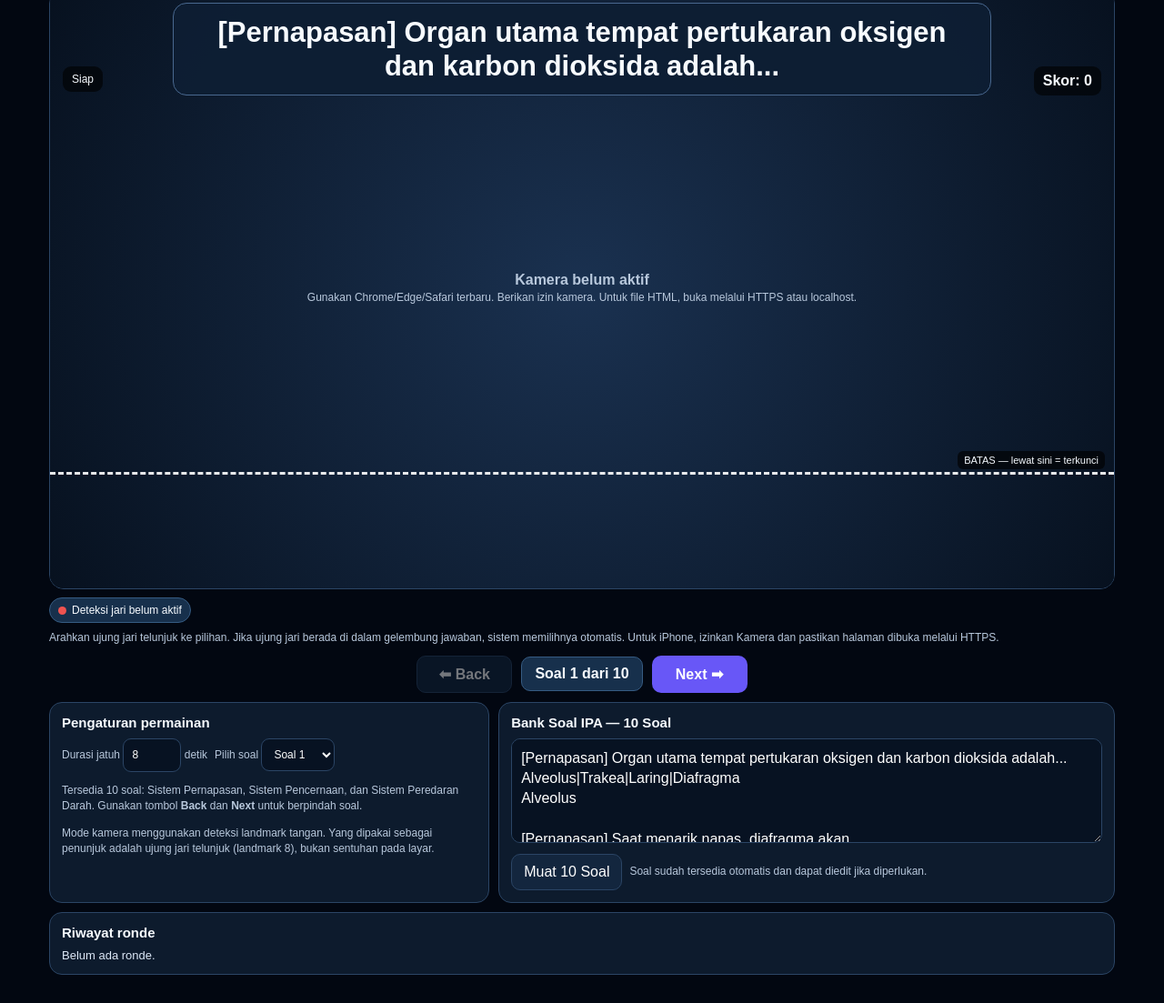
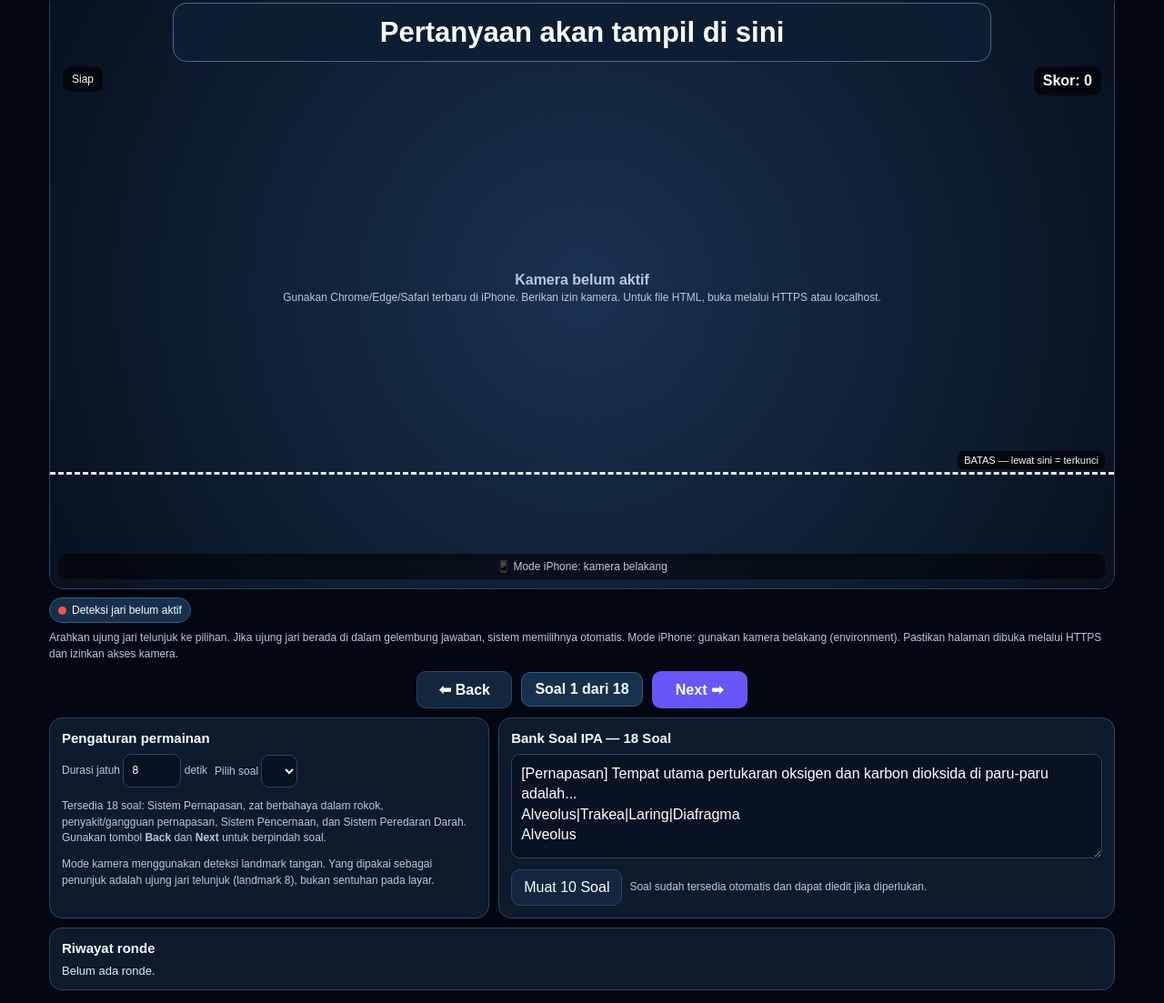
Before and after one commit to bertransnault-jpg/quiz2-ipa-smp2-belang, a plain HTML site: page index.html in a window 1280 px wide. Shown: the part 77-1180 px from the top of the page at 91% size. Drawn offline with Linux system fonts and the light colour scheme.

Commit message:
Update index.html

```diff
--- a/index.html
+++ b/index.html
@@ -64,7 +64,7 @@
       <small>SMP Negeri 2 Belang • Created EAT-4_2025</small>
     </div>
     <div class="controls">
-      <button id="cameraBtn" class="primary">📷 Aktifkan Kamera</button>
+      <button id="cameraBtn" class="primary">📷 Aktifkan Kamera Belakang</button>
       <button id="handBtn">☝️ Aktifkan Deteksi Jari</button>
       <button id="startBtn" class="good">▶ Mulai Ronde</button>
       <button id="pauseBtn">⏸ Jeda</button>
@@ -76,8 +76,8 @@
     <div class="stage" id="stage">
       <video id="video" autoplay playsinline webkit-playsinline muted></video>
       <canvas id="handCanvas"></canvas>
-      <div class="camOff" id="camOff">
-        <div><strong>Kamera belum aktif</strong><br><span class="small">Gunakan Chrome/Edge/Safari terbaru. Berikan izin kamera. Untuk file HTML, buka melalui HTTPS atau localhost.</span></div>
+      <div class="camOff" id="camOff"><div style="position:absolute;bottom:10px;left:10px;right:10px;z-index:8;background:rgba(0,0,0,.55);padding:7px;border-radius:8px;font-size:12px">📱 Mode iPhone: kamera belakang</div>
+        <div><strong>Kamera belum aktif</strong><br><span class="small">Gunakan Chrome/Edge/Safari terbaru di iPhone. Berikan izin kamera. Untuk file HTML, buka melalui HTTPS atau localhost.</span></div>
       </div>
       <div class="question" id="question">Pertanyaan akan tampil di sini</div>
       <div class="status" id="status">Siap</div>
@@ -90,12 +90,12 @@
 
   <div class="row" style="margin-top:9px">
     <span class="handBadge"><span class="dot" id="handDot"></span><span id="handState">Deteksi jari belum aktif</span></span>
-    <span class="small">Arahkan ujung jari telunjuk ke pilihan. Jika ujung jari berada di dalam gelembung jawaban, sistem memilihnya otomatis. Untuk iPhone, izinkan Kamera dan pastikan halaman dibuka melalui HTTPS.</span>
+    <span class="small">Arahkan ujung jari telunjuk ke pilihan. Jika ujung jari berada di dalam gelembung jawaban, sistem memilihnya otomatis. Mode iPhone: gunakan kamera belakang (environment). Pastikan halaman dibuka melalui HTTPS dan izinkan akses kamera.</span>
   </div>
 
   <div class="navQuestions">
     <button id="backBtn">⬅ Back</button>
-    <span class="questionCounter" id="questionCounter">Soal 1 dari 10</span>
+    <span class="questionCounter" id="questionCounter">Soal 1 dari 18</span>
     <button id="nextBtn" class="primary">Next ➡</button>
   </div>
 
@@ -110,13 +110,13 @@
           <select id="questionSelect"></select>
         </label>
       </div>
-      <p class="small">Tersedia 10 soal: Sistem Pernapasan, Sistem Pencernaan, dan Sistem Peredaran Darah. Gunakan tombol <b>Back</b> dan <b>Next</b> untuk berpindah soal.</p>
+      <p class="small">Tersedia 18 soal: Sistem Pernapasan, zat berbahaya dalam rokok, penyakit/gangguan pernapasan, Sistem Pencernaan, dan Sistem Peredaran Darah. Gunakan tombol <b>Back</b> dan <b>Next</b> untuk berpindah soal.</p>
       <p class="small">Mode kamera menggunakan deteksi landmark tangan. Yang dipakai sebagai penunjuk adalah ujung jari telunjuk (landmark 8), bukan sentuhan pada layar.</p>
     </section>
 
     <section class="panel">
-      <h3>Bank Soal IPA — 10 Soal</h3>
-      <textarea id="bank">[Pernapasan] Organ utama tempat pertukaran oksigen dan karbon dioksida adalah...
+      <h3>Bank Soal IPA — 18 Soal</h3>
+      <textarea id="bank">[Pernapasan] Tempat utama pertukaran oksigen dan karbon dioksida di paru-paru adalah...
 Alveolus|Trakea|Laring|Diafragma
 Alveolus
 
@@ -124,9 +124,45 @@
 Berkontraksi dan mendatar|Relaksasi dan melengkung|Berhenti bergerak|Mengecilkan rongga dada
 Berkontraksi dan mendatar
 
-[Pernapasan] Gas yang dibutuhkan tubuh dalam proses pernapasan adalah...
-Oksigen|Karbon dioksida|Nitrogen|Uap air
-Oksigen
+[Pernapasan] Urutan jalannya udara yang benar setelah udara masuk melalui hidung adalah...
+Faring → laring → trakea → bronkus → bronkiolus → alveolus|Laring → faring → trakea → alveolus → bronkus|Trakea → faring → laring → alveolus → bronkus|Faring → trakea → laring → bronkus → alveolus
+Faring → laring → trakea → bronkus → bronkiolus → alveolus
+
+[Pernapasan] Fungsi rambut hidung dan lendir pada rongga hidung adalah...
+Menyaring debu dan kotoran dari udara|Menghasilkan oksigen|Memompa darah|Mencerna makanan
+Menyaring debu dan kotoran dari udara
+
+[Pernapasan] Ketika menghembuskan napas secara normal, diafragma cenderung...
+Relaksasi dan melengkung ke atas|Berkontraksi dan mendatar|Menebal dan memanjang|Tidak bergerak sama sekali
+Relaksasi dan melengkung ke atas
+
+[Rokok] Zat dalam asap rokok yang dapat mengikat hemoglobin sehingga mengurangi kemampuan darah membawa oksigen adalah...
+Karbon monoksida|Nikotin|Tar|Kafein
+Karbon monoksida
+
+[Rokok] Zat dalam rokok yang menyebabkan ketergantungan atau kecanduan adalah...
+Nikotin|Karbon monoksida|Tar|Air
+Nikotin
+
+[Rokok] Tar dalam asap rokok terutama berkaitan dengan...
+Endapan zat berbahaya yang dapat merusak jaringan paru-paru|Menambah kadar oksigen darah|Membantu kerja alveolus|Menguatkan otot diafragma
+Endapan zat berbahaya yang dapat merusak jaringan paru-paru
+
+[Penyakit Pernapasan] Penyakit yang ditandai penyempitan dan peradangan saluran pernapasan sehingga dapat menyebabkan sesak dan mengi adalah...
+Asma|Gastritis|Anemia|Hipertensi
+Asma
+
+[Penyakit Pernapasan] Kerusakan alveolus secara bertahap yang dapat menyebabkan kesulitan bernapas merupakan ciri penyakit...
+Emfisema|Diare|Maag|Anemia
+Emfisema
+
+[Penyakit Pernapasan] Peradangan pada bronkus yang dapat menyebabkan batuk dan produksi lendir berlebih disebut...
+Bronkitis|Sinusitis|Gastritis|Artritis
+Bronkitis
+
+[Penyakit Pernapasan] Kebiasaan merokok dapat meningkatkan risiko gangguan pada sistem pernapasan karena...
+Asap rokok membawa berbagai zat berbahaya yang dapat merusak saluran dan jaringan paru-paru|Rokok menambah oksigen ke alveolus|Nikotin memperbesar alveolus|Tar membantu membersihkan paru-paru
+Asap rokok membawa berbagai zat berbahaya yang dapat merusak saluran dan jaringan paru-paru
 
 [Pencernaan] Organ yang berfungsi utama menyerap sari-sari makanan adalah...
 Usus halus|Usus besar|Lambung|Kerongkongan
@@ -150,11 +186,7 @@
 
 [Peredaran Darah] Sel darah yang berfungsi mengangkut oksigen adalah...
 Sel darah merah|Sel darah putih|Keping darah|Plasma darah
-Sel darah merah
-
-[Peredaran Darah] Bagian darah yang berperan dalam proses pembekuan darah adalah...
-Keping darah (trombosit)|Sel darah merah|Sel darah putih|Plasma darah
-Keping darah (trombosit)</textarea>
+Sel darah merah</textarea>
       <div class="row" style="margin-top:8px"><button id="loadBtn">Muat 10 Soal</button><span class="small">Soal sudah tersedia otomatis dan dapat diedit jika diperlukan.</span></div>
     </section>
   </div>
@@ -209,16 +241,50 @@
 function log(s){if(logEl.textContent==='Belum ada ronde.')logEl.textContent='';const d=document.createElement('div');d.textContent=s;logEl.prepend(d)}
 function clearChoices(){active.forEach(o=>o.el.remove());active=[];detectedChoice=null}
 async function toggleCamera(){
- if(stream){stream.getTracks().forEach(t=>t.stop());stream=null;video.srcObject=null;camOff.style.display='grid';cameraBtn.textContent='📷 Aktifkan Kamera';status('Kamera dimatikan');stopHandLoop();return}
- if(!navigator.mediaDevices?.getUserMedia){alert('Browser tidak mendukung kamera.');return}
+  if(stream){
+    stream.getTracks().forEach(t=>t.stop());
+    stream=null;
+    video.srcObject=null;
+    camOff.style.display='grid';
+    cameraBtn.textContent='📷 Aktifkan Kamera Belakang';
+    status('Kamera belakang dimatikan');
+    stopHandLoop();
+    return;
+  }
+  if(!navigator.mediaDevices?.getUserMedia){
+    alert('Browser tidak mendukung kamera.');
+    return;
+  }
+  try{
     try{
       stream=await navigator.mediaDevices.getUserMedia({
         video:{
-    facingMode:{ideal:'user'},
+          facingMode:{exact:'environment'},
           width:{ideal:1280},
           height:{ideal:720}
         },
         audio:false
+      });
+    }catch(rearError){
+      console.warn('Kamera belakang exact gagal, mencoba environment ideal:',rearError);
+      stream=await navigator.mediaDevices.getUserMedia({
+        video:{
+          facingMode:{ideal:'environment'},
+          width:{ideal:1280},
+          height:{ideal:720}
+        },
+        audio:false
+      });
+    }
+    video.srcObject=stream;
+    camOff.style.display='none';
+    cameraBtn.textContent='⛔ Matikan Kamera Belakang';
+    status('Kamera belakang aktif');
+  }catch(e){
+    alert('Kamera belakang gagal diakses. Pada iPhone, izinkan akses Kamera dan gunakan HTTPS.');
+    status('Kamera belakang gagal');
+    console.error(e);
+  }
 });
    video.srcObject=stream;camOff.style.display='none';cameraBtn.textContent='⛔ Matikan Kamera';status('Kamera aktif');
  }catch(e){alert('Kamera gagal diakses. Berikan izin kamera dan gunakan HTTPS atau localhost.');status('Kamera gagal')}
```
Lines whose indentation alone changed are shown as unchanged.
